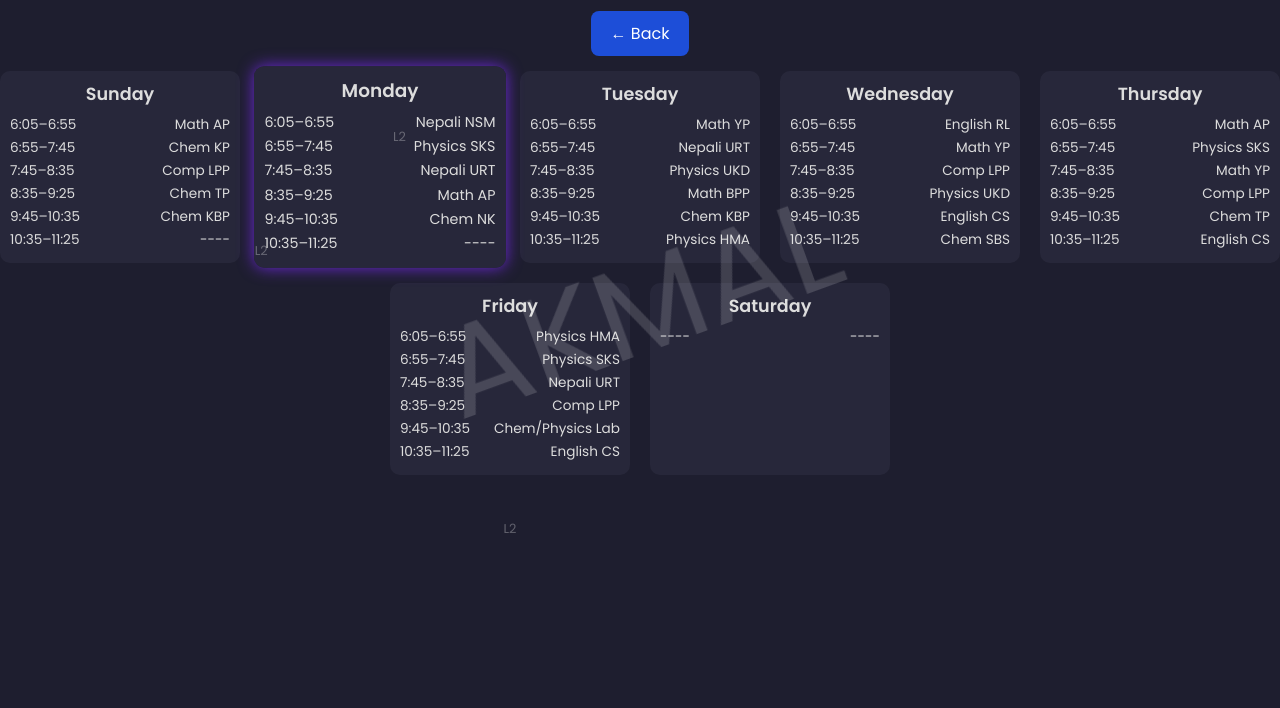
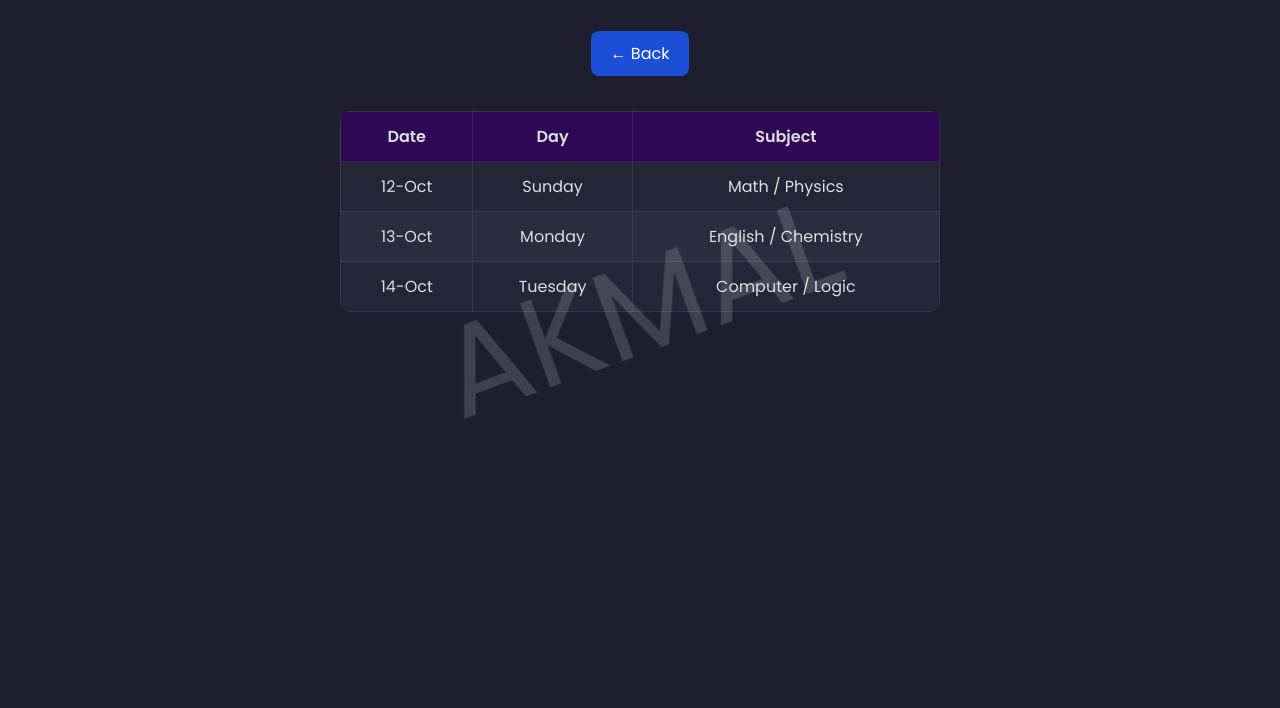
Before and after one commit to Akmalopooo/routine-akmal, a plain HTML site: page class-routine.html in a window 1280 px wide. Shown: the part 92-800 px from the top of the page. Drawn offline with Linux system fonts and the light colour scheme.

Commit message:
class-routine.html

```diff
--- a/class-routine.html
+++ b/class-routine.html
@@ -2,109 +2,34 @@
 <html lang="en">
 <head>
 <meta charset="UTF-8">
-<title>Class Routine</title>
+<title>Cycle Test Routine</title>
 <meta name="viewport" content="width=device-width, initial-scale=1.0">
 <link href="https://fonts.googleapis.com/css2?family=Poppins:wght@400;600&display=swap" rel="stylesheet">
 <style>
-body{font-family:'Poppins',sans-serif;margin:0;background:#1e1e2f;color:#ddd;text-align:center;overflow-x:hidden;}
+body{font-family:'Poppins',sans-serif;margin:0;background:#1e1e2f;color:#ddd;text-align:center;}
 body::before{content:"AKMAL";position:fixed;top:50%;left:50%;transform:translate(-50%,-50%) rotate(-20deg);font-size:8rem;color:rgba(255,255,255,0.15);pointer-events:none;z-index:0;}
-h1{margin:30px 0 10px;color:#fff;}
-.btn-back{margin:15px;display:inline-block;padding:10px 20px;background:#1d4ed8;color:#fff;border-radius:8px;text-decoration:none;transition:0.3s;}
+h1{margin:30px 0;color:#fff;}
+.btn-back{display:inline-block;margin:15px;padding:10px 20px;background:#1d4ed8;color:#fff;border-radius:8px;text-decoration:none;}
 .btn-back:hover{background:#2563eb;}
-.class-routine-cards{display:flex;flex-wrap:wrap;justify-content:center;gap:20px;margin-bottom:50px;}
-.day-card{background:rgba(42,42,61,0.85);padding:10px;border-radius:10px;min-width:220px;transition:0.3s;}
-.day-card.active{box-shadow:0 0 15px #6d28d9; transform:scale(1.05);}
-.day-header{font-weight:600;margin-bottom:8px;font-size:1.1rem;}
-.period-slot{display:flex;justify-content:space-between;margin:3px 0;}
-.time-slot{font-size:0.85rem;}
-.subject-slot{font-size:0.85rem;}
-.flying{position:absolute;font-size:0.8rem;color:rgba(255,255,255,0.3);z-index:2;pointer-events:none;}
-@media(max-width:768px){.day-card{min-width:160px;}.flying{font-size:0.6rem;}}
-@media(max-width:480px){.flying{font-size:0.5rem;}}
+.table-container{width:95%;max-width:600px;margin:20px auto;overflow-x:auto;}
+table{width:100%;border-collapse:collapse;background:rgba(42,42,61,0.85);border-radius:10px;overflow:hidden;}
+th,td{padding:12px;text-align:center;border:1px solid rgba(255,255,255,0.08);}
+th{background:#2e0854;font-weight:600;}
+tr:nth-child(even){background:rgba(36,36,54,0.65);}
+tr:nth-child(odd){background:rgba(46,46,66,0.65);}
 </style>
 </head>
 <body>
-<h1>Class Routine</h1>
+<h1>Cycle Test Routine</h1>
 <a class="btn-back" href="index.html">← Back</a>
 
-<div class="class-routine-cards" id="routineContainer">
-  <!-- Cards will be inserted by JS -->
+<div class="table-container">
+  <table>
+    <tr><th>Date</th><th>Day</th><th>Subject</th></tr>
+    <tr><td>12-Oct</td><td>Sunday</td><td>Math / Physics</td></tr>
+    <tr><td>13-Oct</td><td>Monday</td><td>English / Chemistry</td></tr>
+    <tr><td>14-Oct</td><td>Tuesday</td><td>Computer / Logic</td></tr>
+  </table>
 </div>
-
-<div class="flying" id="fly1">L2</div>
-<div class="flying" id="fly2">L2</div>
-<div class="flying" id="fly3">L2</div>
-
-<script>
-// Full Class Routine Data
-const routineData = {
-  'Sunday':[["6:05–6:55","Math AP"],["6:55–7:45","Chem KP"],["7:45–8:35","Comp LPP"],["8:35–9:25","Chem TP"],["9:45–10:35","Chem KBP"],["10:35–11:25","----"]],
-  'Monday':[["6:05–6:55","Nepali NSM"],["6:55–7:45","Physics SKS"],["7:45–8:35","Nepali URT"],["8:35–9:25","Math AP"],["9:45–10:35","Chem NK"],["10:35–11:25","----"]],
-  'Tuesday':[["6:05–6:55","Math YP"],["6:55–7:45","Nepali URT"],["7:45–8:35","Physics UKD"],["8:35–9:25","Math BPP"],["9:45–10:35","Chem KBP"],["10:35–11:25","Physics HMA"]],
-  'Wednesday':[["6:05–6:55","English RL"],["6:55–7:45","Math YP"],["7:45–8:35","Comp LPP"],["8:35–9:25","Physics UKD"],["9:45–10:35","English CS"],["10:35–11:25","Chem SBS"]],
-  'Thursday':[["6:05–6:55","Math AP"],["6:55–7:45","Physics SKS"],["7:45–8:35","Math YP"],["8:35–9:25","Comp LPP"],["9:45–10:35","Chem TP"],["10:35–11:25","English CS"]],
-  'Friday':[["6:05–6:55","Physics HMA"],["6:55–7:45","Physics SKS"],["7:45–8:35","Nepali URT"],["8:35–9:25","Comp LPP"],["9:45–10:35","Chem/Physics Lab"],["10:35–11:25","English CS"]],
-  'Saturday':[["----","----"]]
-};
-
-const dayNames=['Sunday','Monday','Tuesday','Wednesday','Thursday','Friday','Saturday'];
-
-// Insert cards
-const container = document.getElementById('routineContainer');
-dayNames.forEach(day=>{
-  const card = document.createElement('div');
-  card.className='day-card';
-  card.id='day-'+day;
-  const header = document.createElement('div');
-  header.className='day-header';
-  header.textContent=day;
-  card.appendChild(header);
-  routineData[day].forEach(slot=>{
-    const p = document.createElement('div');
-    p.className='period-slot';
-    p.innerHTML=`<span class="time-slot">${slot[0]}</span><span class="subject-slot">${slot[1]}</span>`;
-    card.appendChild(p);
-  });
-  container.appendChild(card);
-});
-
-// Highlight current day (Nepal Time)
-function highlightNepalDay(){
-  const now = new Date();
-  const utcOffset = now.getTimezoneOffset(); // minutes
-  const nepalOffset = 5*60+45;
-  let totalMinutes = now.getHours()*60 + now.getMinutes() + (nepalOffset+utcOffset);
-  let hour = Math.floor(totalMinutes/60);
-  if(hour>=24) hour-=24;
-  let dayIndex = now.getDay();
-  if(hour>=10) dayIndex = (dayIndex+1)%7; // after 10am show next day
-  // remove previous
-  document.querySelectorAll('.day-card').forEach(c=>c.classList.remove('active'));
-  document.getElementById('day-'+dayNames[dayIndex]).classList.add('active');
-}
-
-highlightNepalDay();
-
-// Flying L2
-const flies=[document.getElementById('fly1'),document.getElementById('fly2'),document.getElementById('fly3')];
-flies.forEach(f=>{f.style.top=Math.random()*90+'vh'; f.style.left=Math.random()*90+'vw';});
-setInterval(()=>{flies.forEach(f=>{f.style.top=Math.random()*90+'vh'; f.style.left=Math.random()*90+'vw';});},2000);
-
-// Click effect
-document.body.addEventListener('click', e=>{
-  const el=document.createElement('div');
-  el.className='click-effect';
-  el.style.top=e.clientY+'px';
-  el.style.left=e.clientX+'px';
-  el.style.width='20px'; el.style.height='20px';
-  el.style.background='#fff'; el.style.borderRadius='50%';
-  el.style.position='absolute'; el.style.transform='translate(-50%,-50%)';
-  el.style.pointerEvents='none'; el.style.zIndex='3';
-  el.style.animation='fadeOut 0.5s forwards';
-  document.body.appendChild(el);
-  setTimeout(()=>el.remove(),500);
-});
-</script>
-<style>@keyframes fadeOut{to{opacity:0; transform:translate(-50%,-50%) scale(2);}}</style>
 </body>
 </html>
```
